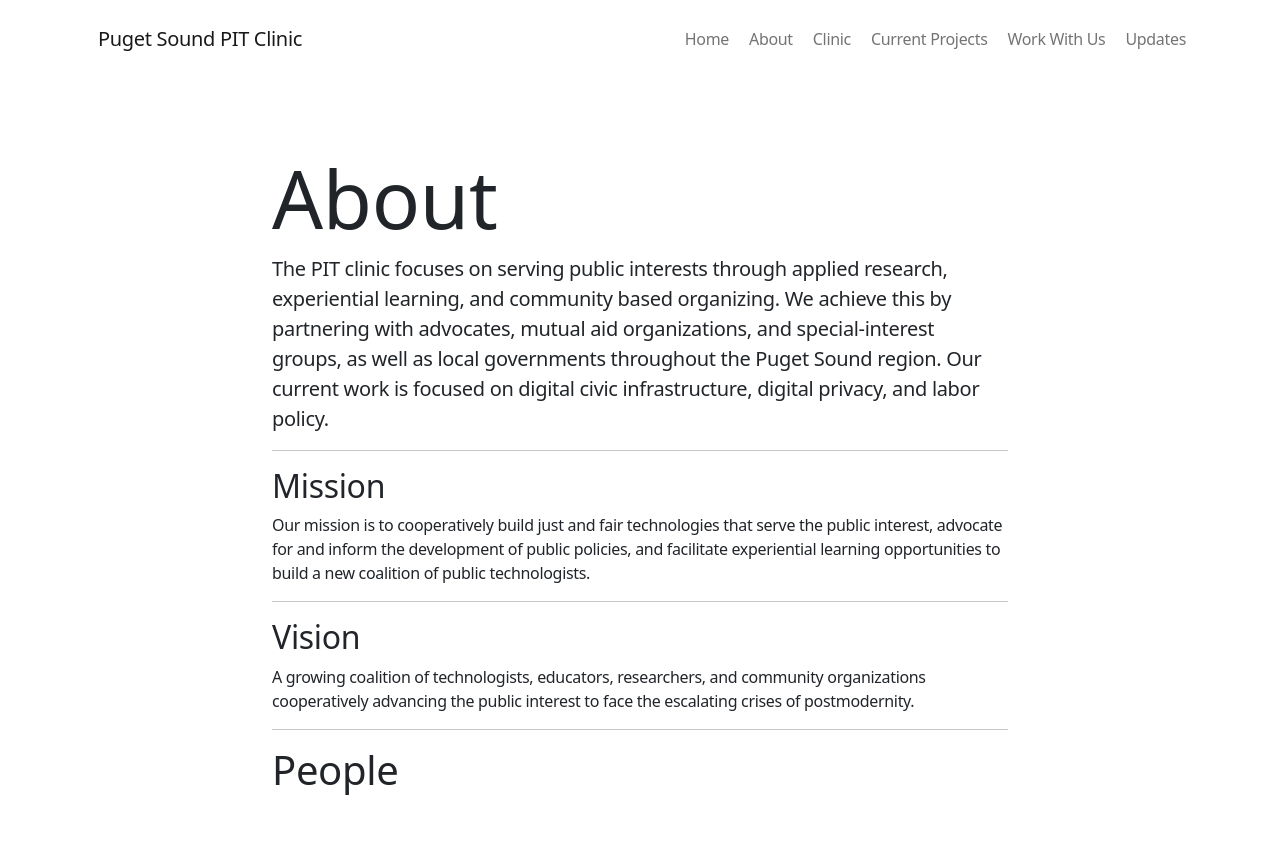
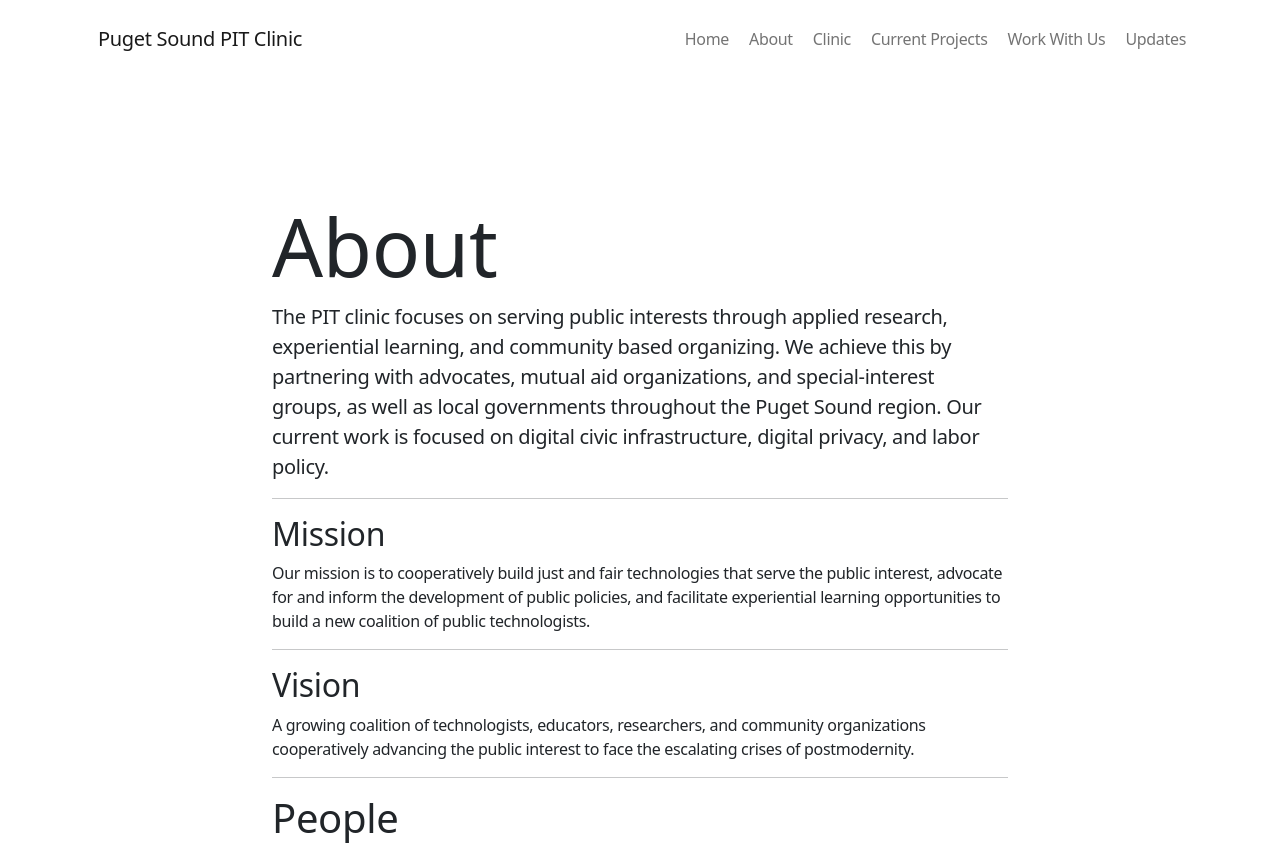
Before and after one commit to PugetSoundClinic-PIT/PugetSoundClinic-PIT.github.io, an Eleventy site: page src/about.md in a window 1280 px wide. Shown: the top 845 px of the page. Built offline with nearby package versions, Linux system fonts and the light colour scheme; Eleventy itself is replaced by a stand-in of ours; files that its build step writes are made by us from their sources.

Commit message:
Update primary-page.njk

```diff
--- a/src/_includes/layouts/primary-page.njk
+++ b/src/_includes/layouts/primary-page.njk
@@ -9,7 +9,7 @@
 
     {% include 'snippets/navbar.njk' %}
 
-    <main class="container py-vh-5">
+    <main class="container py-vh-6">
       <div class="row d-flex justify-content-center">
         <div class="col-12 col-lg-10 col-xl-8">
           {% include 'snippets/primary-page-content.njk' %}
```
